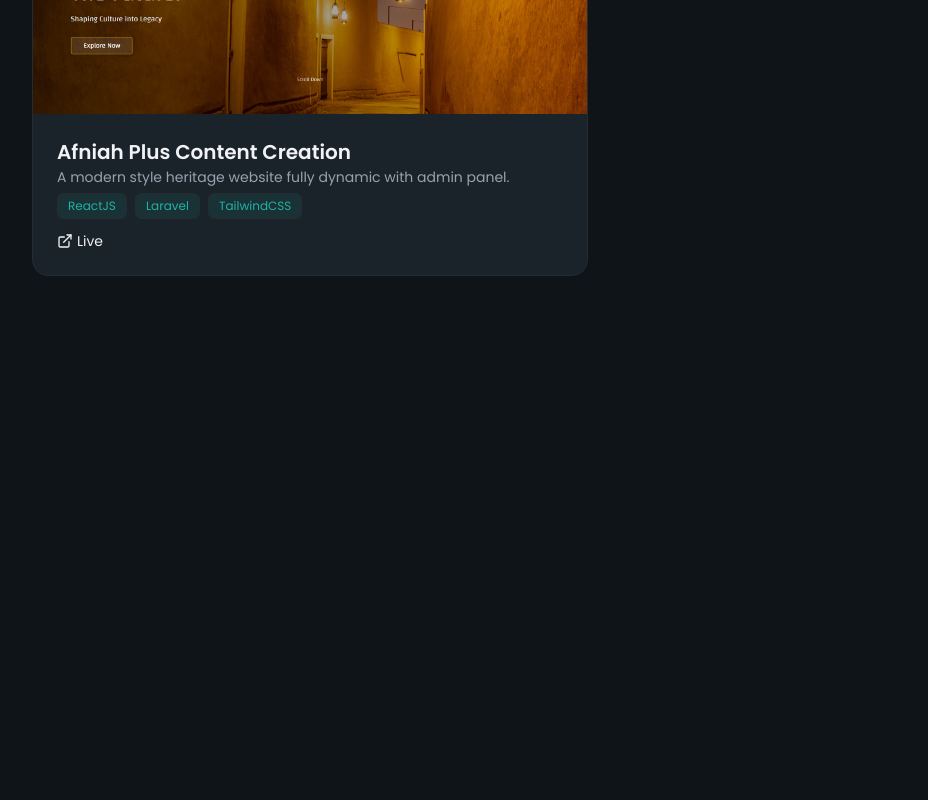
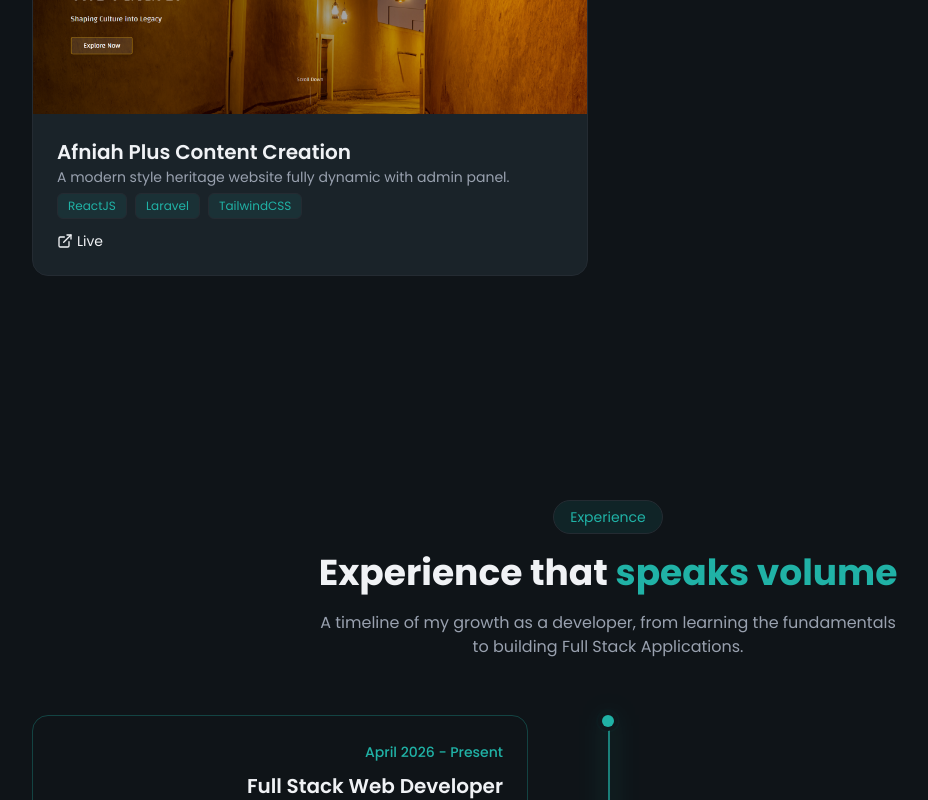
Before and after one commit to DeveloperAhmedIbrahim/my-portfolio, a Next.js app: page / in a window 1280 px wide. Shown: the part 2000-2800 px from the top of the page, without its empty margins (32-960 px from the left). Before the commit the page ends 2372 px from the top, so only its background shows below. Built offline with nearby package versions, Linux system fonts and the light colour scheme.

Commit message:
experience section is completed,

```diff
--- a/src/app/page.tsx
+++ b/src/app/page.tsx
@@ -1,6 +1,7 @@
 import HeroSection from '@/sections/HeroSection';
 import AboutSection from '@/sections/AboutSection';
 import ProjectSection from '@/sections/ProjectSection';
+import ExperienceSection from '@/sections/ExperienceSection';
 
 export default function Home() {
   return (
@@ -8,6 +9,7 @@ export default function Home() {
       <HeroSection />
       <AboutSection />
       <ProjectSection />
+      <ExperienceSection />
     </>
   );
 }
--- /dev/null
+++ b/src/sections/ExperienceSection.tsx
@@ -0,0 +1,80 @@
+import SectionHeader from "@/components/ui/SectionHeader";
+
+const experiences = [
+    {
+        role: "Full Stack Web Developer",
+        company: "Brainiac Creation",
+        description: `Building a Hospital Management System from the ground up with a Laravel backend and a React front end, covering separate Admin, Patient, Reception, and self-service Kiosk panels. Designed the appointments module end to end, including time-aware slot validation, doctor availability logic, and printable queue tokens reused across all three panels. Set up the core Eloquent model architecture around a single User model with role-based profiles, plus custom, human-readable ID generation for patients, doctors, and appointments. Developed a React Native mobile app (via Expo) for HR management, including leave and claims tracking, attendance, and document uploads. Built a library of reusable hooks and components to keep development consistent across multiple concurrent projects.`,
+        period: "April 2026 - Present",
+        technologies: ["Laravel", "ReactJS", "React Native", "MySQL", "Tailwind CSS"]
+    },
+    {
+        role: "Full Stack Web Developer",
+        company: "Coder Lab Solutions LLC",
+        description: `Maintained and extended full-stack solutions for several client projects at once, balancing feature work with ongoing support requests. Worked on a policy and claims management system for a Dubai-based insurance client, handling policy lifecycle tracking and claims workflows. Built out course management, student tracking, and parent communication modules for a kindergarten learning management system. Took on side integration work for other clients, including a mobile-money payment gateway (SycaPay) and a Malaysia-focused pet subscription e-commerce site.`,
+        period: "July 2025 – March 2026",
+        technologies: ["Laravel", "Dot Net", "AngularJS", "SQL Server", "Tailwind CSS"]
+    },
+    {
+        role: "Full Stack Web Developer",
+        company: "Tesseract Innovations (Pvt) Ltd",
+        description: `Contributed to a real-time trading application as part of a small backend-focused team. Built the Trade Responder module handling live trade execution logic and response handling. Developed core pieces of the Liquidity Management System to help keep order books balanced during active trading. Worked on several supporting components tied to real-time market data and trade processing.`,
+        period: "October 2024 – June 2025",
+        technologies: ["Laravel", "NodeJS", "Redis", "Web Sockets", "PostgreSQL"]
+    },
+    {
+        role: "Laravel Developer",
+        company: "AZ Solutions",
+        description: `Designed relational databases and built several projects from scratch, from initial schema design through to a working product. Integrated a range of payment gateways, including crypto payment gateways, to support different client needs. Integrated third-party APIs such as the Amazon Affiliate API and KYC document verification services. Implemented real-time features using Pusher and Firebase Cloud Messaging for web socket notifications, live view updates, and a ranking system.`,
+        period: "October 2022 – April 2024",
+        technologies: ["Laravel", "Core PHP", "VueJS", "Bootstrap", "MySQL"]
+    },
+    {
+        role: "Core PHP Developer",
+        company: "QTechnology Solutions",
+        description: `Built a Time & Attendance system supporting three distinct roles — Admin, Manager, and Employee — each with its own permissions. Implemented check-in/check-out functionality along with timeshift management for different work schedules. Developed a reporting system to calculate overtime, early departures, and other attendance metrics automatically.`,
+        period: "November 2021 – September 2022",
+        technologies: ["Core PHP", "Bootstrap", "MySQL"]
+    }
+];
+
+const ExperienceSection = () => {
+    return (
+        <section id="experience" className="py-32 relative overflow-hidden">
+            <div className="absolute top-1/2 left-1/4  -translate-x-1/3 -translate-1/2 w-80 h-80 rounded-full blur-3xl bg-primary/10" />
+            <div className="w-[90%] mx-auto">
+                <div className="relative container mx-auto px-6 z-10">
+                    <SectionHeader title="Experience that" highlight="speaks volume" badge="Experience" description="A timeline of my growth as a developer, from learning the fundamentals to building Full Stack Applications." />
+                </div>
+                <div className="relative mt-14">
+                    <div className="absolute left-0 md:left-1/2 top-0 bottom-0 w-0.5 bg-linear-to-b from-primary/70 via-primary/30 to-transparent md:-x-translate-x-1/2 shadow-[0_0_25px_rgba(32,178,166,0.8)]" />
+                    <div className="space-y-12">
+                        {experiences.map((experience, index) => (
+                            <div key={index} className="relative grid md:grid-cols-2 gap-8">
+                                <div className="absolute left-0 md:left-1/2 top-0 w-3 h-3 bg-primary rounded-full -translate-x-1/2 ring-4 ring-background z-10">
+                                    <span className="absolute inset-0 rounded-full bg-primary animate-ping opacity-75" />
+                                </div>
+                                {/* content */}
+                                <div className={`pl-8 md:pl-0 ${index % 2 === 0 ? "md:pr-16 md:text-right" : "md:col-start-2 md:pl-16"}`}>
+                                    <div className="p-6 rounded-2xl border border-primary/30 hover:border-primary/50 transition all duration-500">
+                                        <span className="text-primary text-sm font-medium">{experience.period}</span>
+                                        <h3 className="text-xl font-semibold mt-2">{experience.role}</h3>
+                                        <p className="text-gray-300">{experience.company}</p>
+                                        <p className="text-sm text-gray-400 mt-4 text-justify">{experience.description}</p>
+                                        <div className={`flex flex-wrap gap-2 mt-4 ${index % 2 === 0 ? "md:justify-end" : "md:justify-start"}`}>
+                                            {experience.technologies.map((technology, techIndex) => (
+                                                <span key={techIndex} className="px-3 py-1 bg-surface text-sx rounded-full text-gray-300">{technology}</span>
+                                            ))}
+                                        </div>
+                                    </div>
+                                </div>
+                            </div>
+                        ))}
+                    </div>
+                </div>
+            </div>
+        </section>
+    )
+}
+
+export default ExperienceSection;
```
